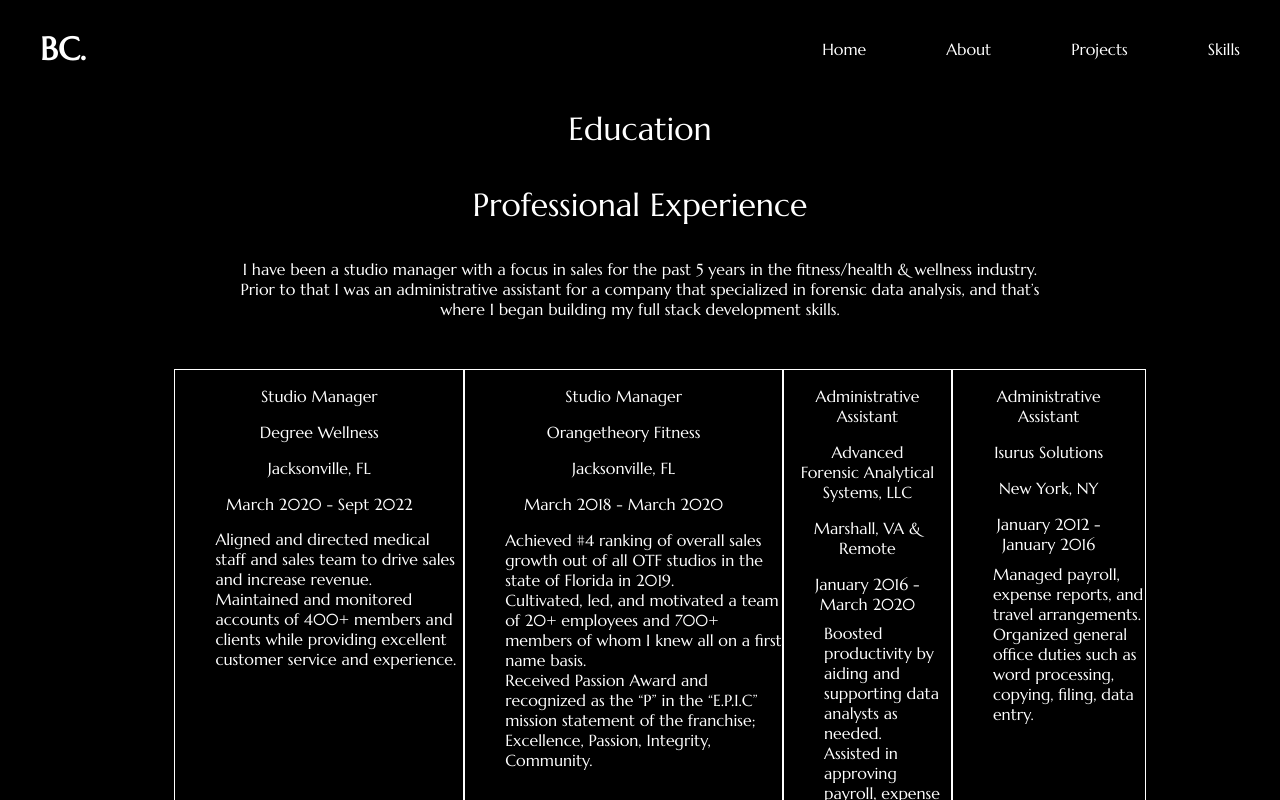
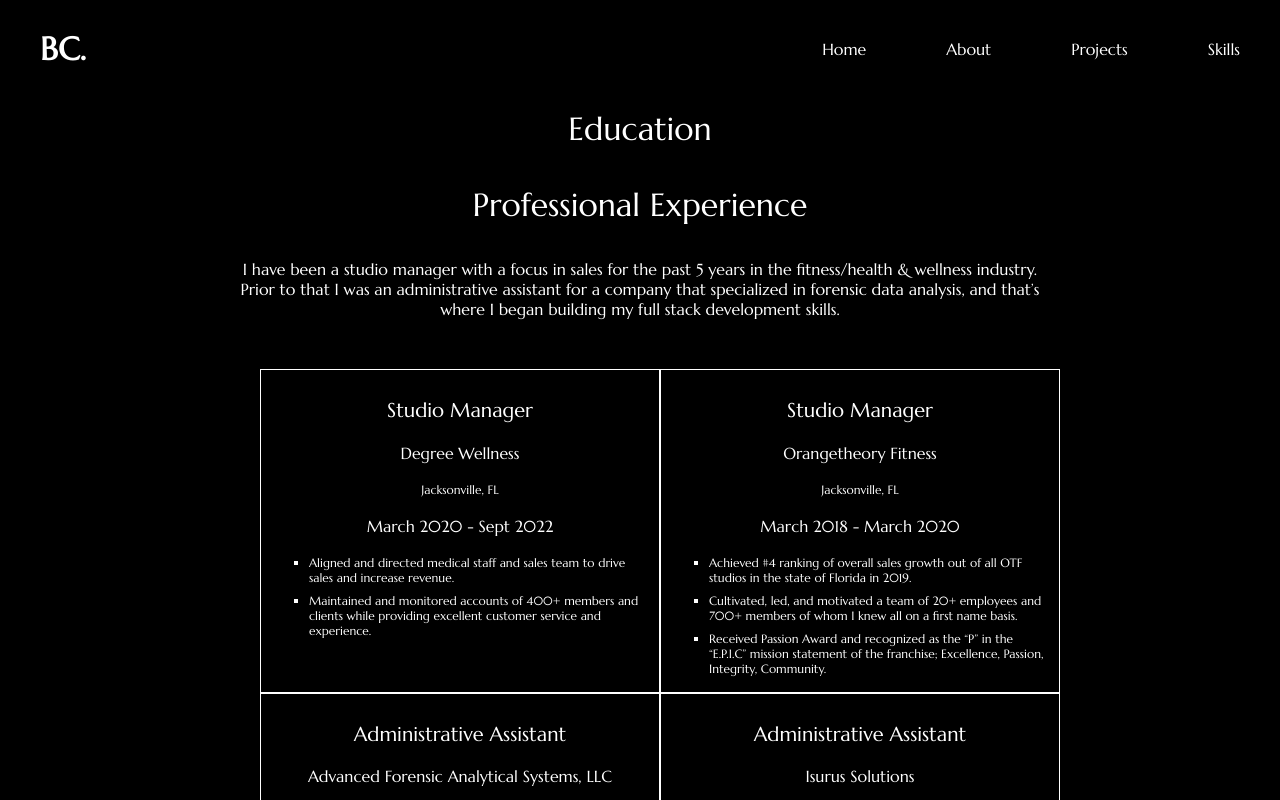
Before and after one commit to bcallus/Brittany-Callus_Personal-Site, a React (Create React App) app: page /about in a window 1280 px wide. Both pictures are taken after a click on the button "Professional Experience". Shown: the top 800 px of the page. Built offline with nearby package versions, Linux system fonts and the light colour scheme.

Commit message:
job cards flex wrap and css

```diff
--- a/src/components/About.jsx
+++ b/src/components/About.jsx
@@ -20,56 +20,61 @@ const About = () => {
       <Collapsible label="Professional Experience">
         <p>{`I have been a studio manager with a focus in sales for the past 5 years in the fitness/health & wellness industry. Prior to that I was an administrative assistant for a company that specialized in forensic data analysis, and that’s where I began building my full stack development skills.`}</p>
         <ul className="job-history">
+
           <div className="job">
             <li>
-              <p>Studio Manager</p>
+              <p className="job-title">Studio Manager</p>
               <p>Degree Wellness</p>
-              <p>Jacksonville, FL</p>
+              <p className="job-location">Jacksonville, FL</p>
               <p>March 2020 - Sept 2022</p>
             </li>
-            <ul>
+            <ul className="job-bullets">
               <li>Aligned and directed medical staff and sales team to drive sales and increase revenue.</li>
               <li>Maintained and monitored accounts of 400+ members and clients while providing excellent customer service and experience.</li>
             </ul>
           </div>
+
           <div className="job">
             <li>
-              <p>Studio Manager</p>
+              <p className="job-title">Studio Manager</p>
               <p>Orangetheory Fitness</p>
-              <p>Jacksonville, FL</p>
+              <p className="job-location">Jacksonville, FL</p>
               <p>March 2018 - March 2020</p>
             </li>
-            <ul>
+            <ul className="job-bullets">
               <li>Achieved #4 ranking of overall sales growth out of all OTF studios in the state of Florida in 2019.</li>
               <li>Cultivated, led, and motivated a team of 20+ employees and 700+ members of whom I knew all on a first name basis.</li>
               <li>Received Passion Award and recognized as the “P” in the “E.P.I.C” mission statement of the franchise; Excellence, Passion, Integrity, Community.</li>
             </ul>
           </div>
+
           <div className="job">
             <li>
-              <p>Administrative Assistant</p>
+              <p className="job-title">Administrative Assistant</p>
               <p>Advanced Forensic Analytical Systems, LLC</p>
-              <p>Marshall, VA & Remote</p>
+              <p className="job-location">Marshall, VA & Remote</p>
               <p>January 2016 - March 2020</p>
             </li>
-            <ul>
+            <ul className="job-bullets">
               <li>Boosted productivity by aiding and supporting data analysts as needed.</li>
               <li>Assisted in approving payroll, expense reports, and travel arrangements.</li>
               <li>Began intro courses to HTML, CSS, and Splunk.</li>
             </ul>
           </div>
+
           <div className="job">
             <li>
-              <p>Administrative Assistant</p>
+              <p className="job-title">Administrative Assistant</p>
               <p>Isurus Solutions</p>
-              <p>New York, NY</p>
+              <p className="job-location">New York, NY</p>
               <p>January 2012 - January 2016</p>
             </li>
-            <ul>
+            <ul className="job-bullets">
               <li>Managed payroll, expense reports, and travel arrangements.</li>
               <li>Organized general office duties such as word processing, copying, filing, data entry.</li>
             </ul>
           </div>
+
         </ul>
       </Collapsible>
 
--- a/src/index.css
+++ b/src/index.css
@@ -20,11 +20,11 @@
     gap: 5rem;
 }
 
-navbar-tabs, li {
+.navbar-tabs, li {
     list-style-type: none;
     }
 
-navbar-tabs, a {
+.navbar-tabs, a {
     text-decoration: none;
     }
 
@@ -107,8 +107,26 @@ navbar-tabs, a {
   .job-history {
     text-align: start;
     display: flex;
+    flex-wrap: wrap;
+    justify-content: center;
   }
 
   .job  {
     border: white 1px solid;
+    max-width: 400px;
+    padding: .5rem;
   }
+
+  .job-bullets > li {
+    list-style-type: square;
+    font-size: 12px;
+    margin-bottom: .5rem;
+  }
+
+  .job-title {
+    font-size: 20px;
+  }
+
+  .job-location {
+    font-size: 12px;
+  }
```
